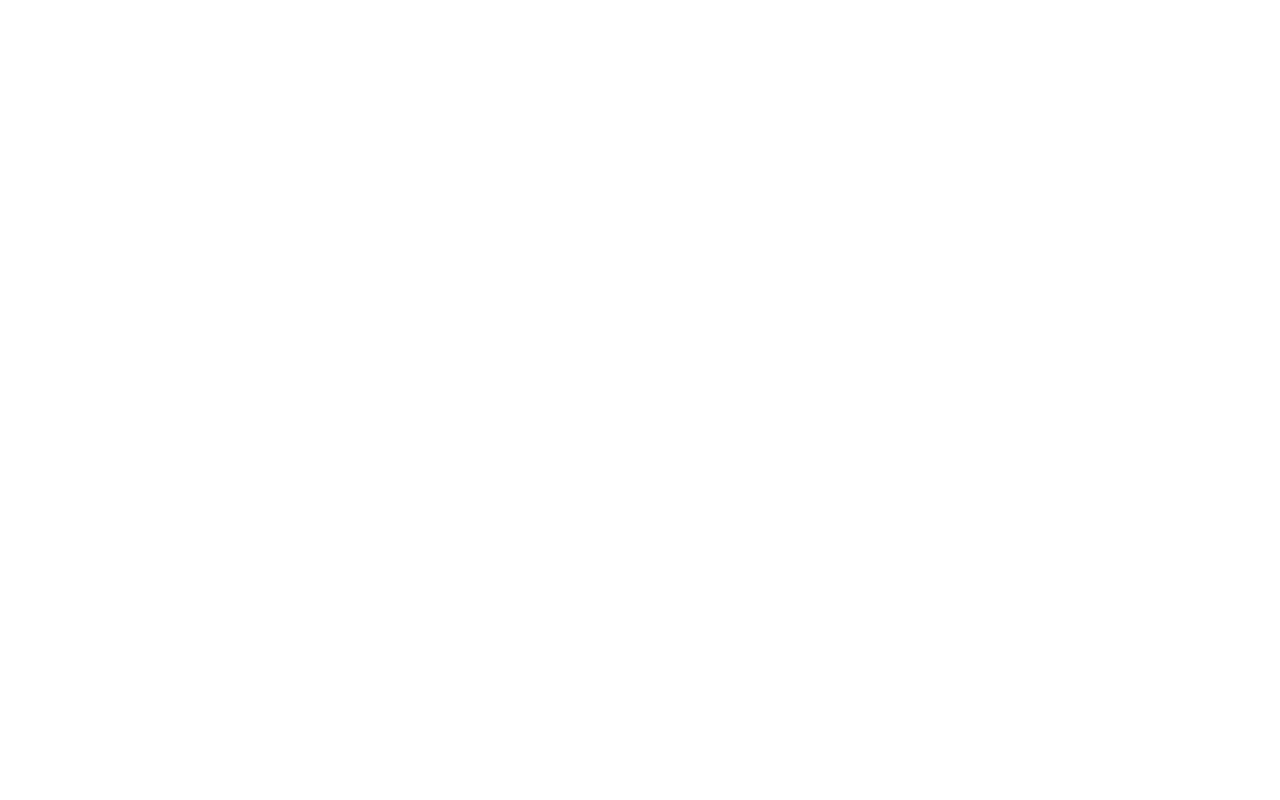
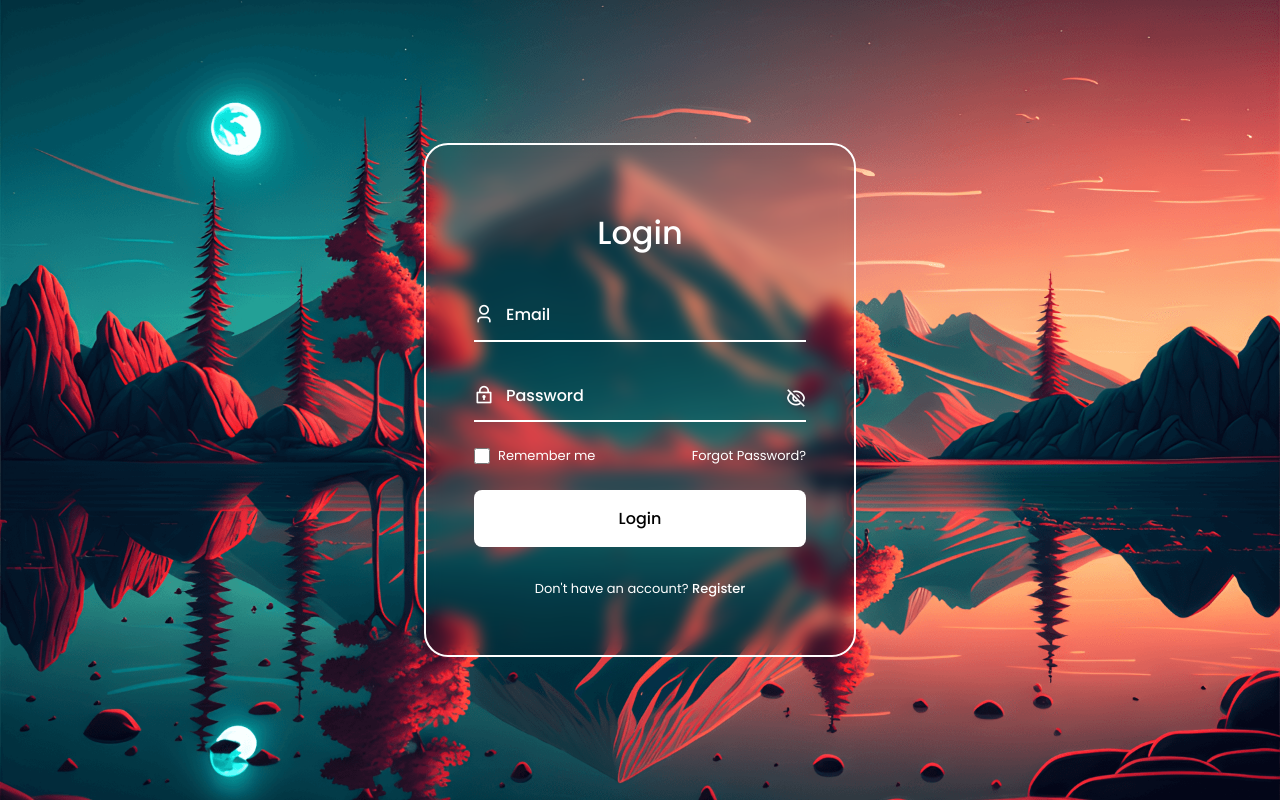
Before and after one commit to bedimcode/animated-login-form, a plain HTML site: page index.html in a window 1280 px wide. Drawn offline with nearby package versions, Linux system fonts and the light colour scheme.

Commit message:
Added source code

```diff
--- a/assets/js/main.js
+++ b/assets/js/main.js
@@ -1 +1,26 @@
 /*=============== SHOW HIDDEN - PASSWORD ===============*/
+const showHiddenPass = (loginPass, loginEye) =>{
+   const input = document.getElementById(loginPass),
+         iconEye = document.getElementById(loginEye)
+
+   iconEye.addEventListener('click', () =>{
+      // Change password to text
+      if(input.type === 'password'){
+         // Switch to text
+         input.type = 'text'
+
+         // Icon change
+         iconEye.classList.add('ri-eye-line')
+         iconEye.classList.remove('ri-eye-off-line')
+      } else{
+         // Change to password
+         input.type = 'password'
+
+         // Icon change
+         iconEye.classList.remove('ri-eye-line')
+         iconEye.classList.add('ri-eye-off-line')
+      }
+   })
+}
+
+showHiddenPass('login-pass','login-eye')
--- /dev/null
+++ b/assets/scss/base/_base.scss
@@ -0,0 +1,32 @@
+/*=============== BASE ===============*/
+*{
+	box-sizing: border-box;
+	padding: 0;
+	margin: 0;
+}
+
+body,
+input,
+button{
+	font-size: var(--normal-font-size);
+	font-family: var(--body-font);
+}
+
+body{
+	color: var(--white-color);
+}
+
+input,
+button{
+	border: none;
+	outline: none;
+}
+
+a{
+	text-decoration: none;
+}
+
+img{
+	max-width: 100%;
+	height: auto;
+}
--- /dev/null
+++ b/assets/scss/components/_breakpoints.scss
@@ -0,0 +1,16 @@
+/*=============== BREAKPOINTS ===============*/
+/* For medium devices */
+@media screen and (min-width: 576px){
+   .login{
+      justify-content: center;
+
+      &__form{
+         width: 432px;
+         padding: 4rem 3rem 3.5rem;
+         border-radius: 1.5rem;
+      }
+      &__title{
+         font-size: 2rem;
+      }
+   }
+}
--- /dev/null
+++ b/assets/scss/components/_login.scss
@@ -0,0 +1,137 @@
+/*=============== LOGIN ===============*/
+.login{
+   position: relative;
+   height: 100vh;
+   display: grid;
+   align-items: center;
+
+   &__img{
+      position: absolute;
+      width: 100%;
+      height: 100%;
+      object-fit: cover;
+      object-position: center;
+   }
+   &__form{
+      position: relative;
+      background-color: hsla(0, 0%, 10%, .1);
+      border: 2px solid var(--white-color);
+      margin-inline: 1.5rem;
+      padding: 2.5rem 1.5rem;
+      border-radius: 1rem;
+      backdrop-filter: blur(8px);
+   }
+   &__title{
+      text-align: center;
+      font-size: var(--h1-font-size);
+      font-weight: var(--font-medium);
+      margin-bottom: 2rem;
+   }
+   &__content,
+   &__box{
+      display: grid;
+   }
+   &__content{
+      row-gap: 1.75rem;
+      margin-bottom: 1.5rem;
+   }
+   &__box{
+      grid-template-columns: max-content 1fr ;
+      align-items: center;
+      column-gap: .75rem;
+      border-bottom: 2px solid var(--white-color);
+   }
+   &__icon,
+   &__eye{
+      font-size: 1.25rem;
+   }
+   &__input{
+      width: 100%;
+      padding-block: .8rem;
+      background: none;
+      color: var(--white-color);
+      position: relative;
+      z-index: 1;
+   }
+   &__box-input{
+      position: relative;
+   }
+   &__label{
+      position: absolute;
+      left: 0;
+      top: 13px;
+      font-weight: var(--font-medium);
+      transition: top .3s, font-size .3s;
+   }
+   &__eye{
+      position: absolute;
+      right: 0;
+      top: 18px;
+      z-index: 10;
+      cursor: pointer;
+   }
+   &__box:nth-child(2) input{
+      padding-right: 1.8rem;
+   }
+   &__check,
+   &__check-group{
+      display: flex;
+      align-items: center;
+      justify-content: space-between;
+   }
+   &__check{
+      margin-bottom: 1.5rem;
+   }
+   &__check-label,
+   &__forgot,
+   &__register{
+      font-size: var(--small-font-size);
+   }
+   &__check-group{
+      column-gap: .5rem;
+   }
+   &__check-input{
+      width: 16px;
+      height: 16px;
+   }
+   &__forgot{
+      color: var(--white-color);
+
+      &:hover{
+         text-decoration: underline;
+      }
+   }
+   &__button{
+      width: 100%;
+      padding: 1rem;
+      border-radius: .5rem;
+      background-color: var(--white-color);
+      font-weight: var(--font-medium);
+      cursor: pointer;
+      margin-bottom: 2rem;
+   }
+   &__register{
+      text-align: center;
+
+      & a{
+         color: var(--white-color);
+         font-weight: var(--font-medium);
+
+         &:hover{
+            text-decoration: underline;
+         }
+      }
+   }
+}
+
+/* Input focus move up label */
+.login__input:focus + .login__label{
+   top: -12px;
+   font-size: var(--small-font-size);
+}
+
+/* Input focus sticky top label */
+.login__input:not(:placeholder-shown).login__input:not(:focus) + .login__label{
+   top: -12px;
+   font-size: var(--small-font-size);
+}
--- /dev/null
+++ b/assets/scss/config/_variables.scss
@@ -0,0 +1,20 @@
+/*=============== GOOGLE FONTS ===============*/
+@import url('https://fonts.googleapis.com/css2?family=Poppins:wght@400;500&display=swap');
+
+/*=============== VARIABLES CSS ===============*/
+:root{
+   /*========== Colors ==========*/
+   /*Color mode HSL(hue, saturation, lightness)*/
+   --white-color: hsl(0, 0%, 100%);
+   --black-color: hsl(0, 0%, 0%);
+
+   /*========== Font and typography ==========*/
+   /*.5rem = 8px | 1rem = 16px ...*/
+   --body-font: 'Poppins', sans-serif;
+   --h1-font-size: 1.75rem;
+   --normal-font-size: 1rem;
+   --small-font-size: .813rem;
+
+	/*========== Font weight ==========*/
+   --font-medium: 500;
+}
--- /dev/null
+++ b/assets/scss/styles.scss
@@ -0,0 +1,4 @@
+@import 'config/variables';
+@import 'base/base';
+@import 'components/login';
+@import 'components/breakpoints';
--- a/index.html
+++ b/index.html
@@ -13,7 +13,49 @@
       <title>Animated login form - Bedimcode</title>
    </head>
    <body>
+      <div class="login">
+         <img src="assets/img/login-bg.png" alt="login image" class="login__img">
 
+         <form action="" class="login__form">
+            <h1 class="login__title">Login</h1>
+
+            <div class="login__content">
+               <div class="login__box">
+                  <i class="ri-user-3-line login__icon"></i>
+
+                  <div class="login__box-input">
+                     <input type="email" required class="login__input" placeholder=" ">
+                     <label for="" class="login__label">Email</label>
+                  </div>
+               </div>
+
+               <div class="login__box">
+                  <i class="ri-lock-2-line login__icon"></i>
+
+                  <div class="login__box-input">
+                     <input type="password" required class="login__input" id="login-pass" placeholder=" ">
+                     <label for="" class="login__label">Password</label>
+                     <i class="ri-eye-off-line login__eye" id="login-eye"></i>
+                  </div>
+               </div>
+            </div>
+
+            <div class="login__check">
+               <div class="login__check-group">
+                  <input type="checkbox" class="login__check-input">
+                  <label for="" class="login__check-label">Remember me</label>
+               </div>
+
+               <a href="#" class="login__forgot">Forgot Password?</a>
+            </div>
+
+            <button type="submit" class="login__button">Login</button>
+
+            <p class="login__register">
+               Don't have an account? <a href="#">Register</a>
+            </p>
+         </form>
+      </div>
 
       <!--=============== MAIN JS ===============-->
       <script src="assets/js/main.js"></script>
```
Also changed, not shown: Text Animated login form.txt (deleted), assets/css/styles.css.
